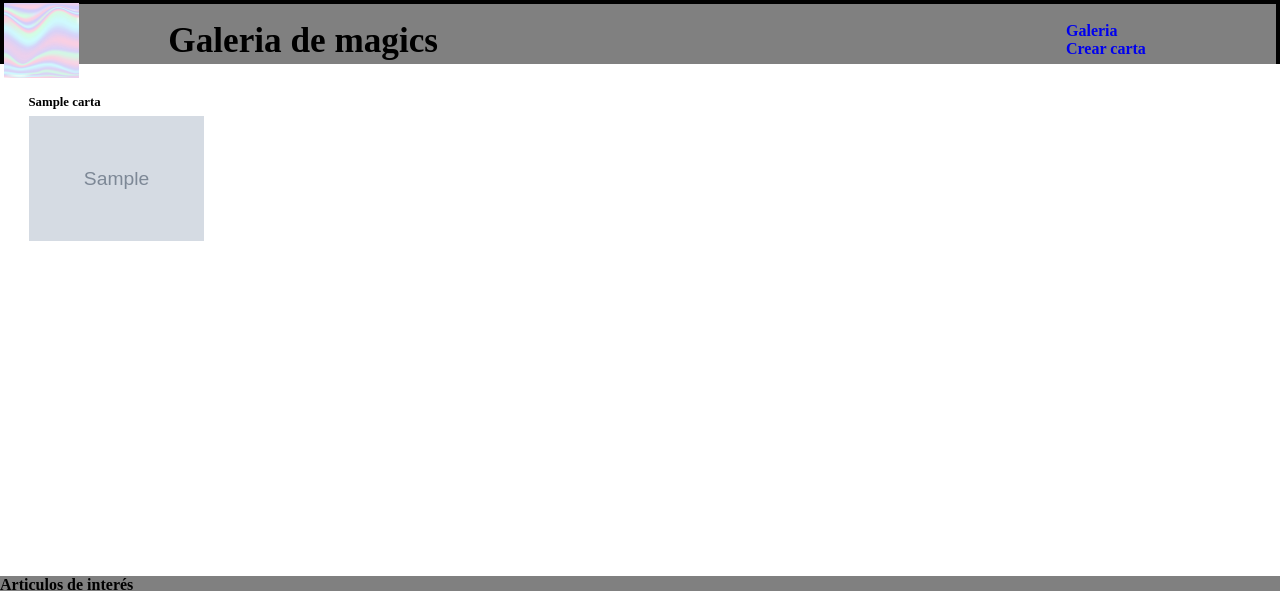
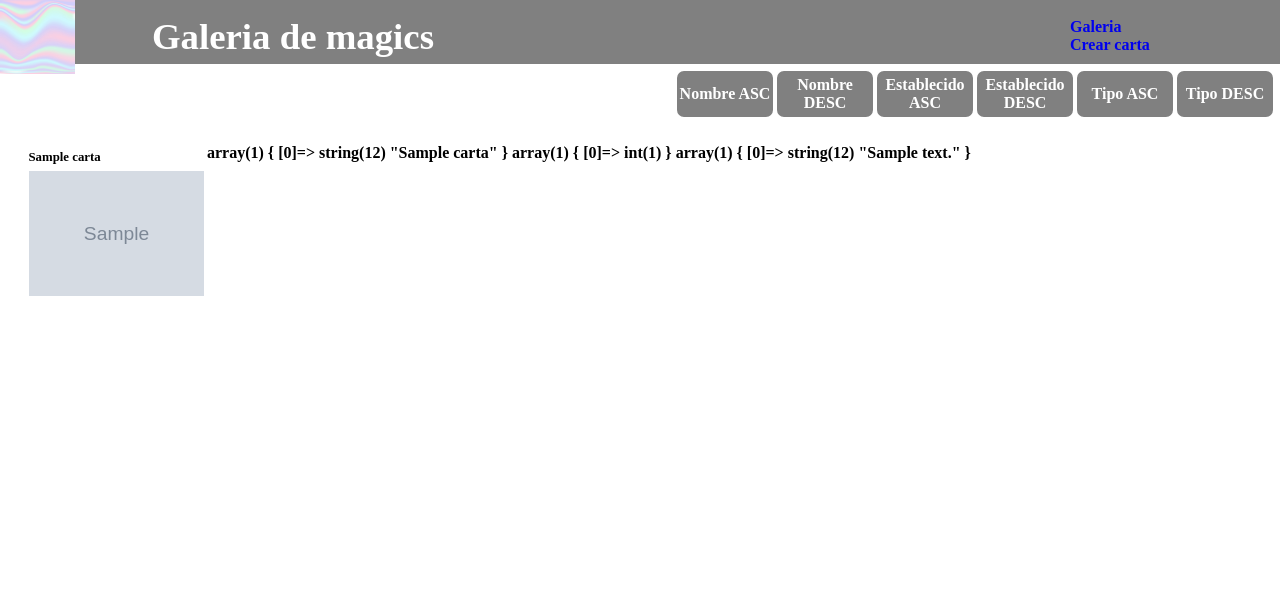
Before and after one commit to moimu/pr_cartasMagics, a PHP site: page / in a window 1280 px wide. Shown: the top 591 px of the page. Run offline with PHP 8.4, Linux system fonts and the light colour scheme; tables that the repository leaves empty hold one stand-in row (values such as "Sample post"); grey boxes marked "Sample" are stand-in pictures.

Commit message:
javascript arrays ordenar segun requerimientos

```diff
--- a/apli/cartaClass.php
+++ b/apli/cartaClass.php
@@ -181,13 +181,13 @@ class Carta {
     }
     public function thumbnail(){
         echo "
-            <section class=thumbnail id={$this-> idcarta}>
+            <section class=thumbnail id={$this-> idcarta} name={$this->nombre} tipo={$this->tipo}>
 
                 <header class=headerthumbnail>
-                    <h1> {$this-> nombre} </h1>
+                    <h1> {$this->nombre} </h1>
                  </header>
                 <main>
-                    <img class=imgthumbnail src={$this-> img} alt={$this-> nombre}>
+                    <img class=imgthumbnail src={$this->img} alt={$this->nombre}>
                 </main>
 
             </section>
--- a/apli/cartas.php
+++ b/apli/cartas.php
@@ -37,6 +37,10 @@ while($sentencia->fetch()){
     $cartas[] = new Carta($idcarta, $nombre ,$fondo, $shiny, $mana1 , $cantmana1 ,$mana2,
     $cantmana2, $cantmanainc, $img ,$tipo, $tipoespecifico , $expansion ,$habilidad,
     $imgtierra, $textambiente, $fuerza ,$resistencia, $artista , $numcoleccion, $colorbase);
+
+    $ordennombre[] = $nombre;
+    $ordenidcarta[] = $idcarta;
+    $ordentipo[] = $tipo;
 }
 
 // var_dump($cartas);
--- a/apli/css/styles1.css
+++ b/apli/css/styles1.css
@@ -22,7 +22,7 @@
     text-decoration: none;
 }
 
-/* maquetación html index */
+/* maquetación principal index */
 
 .indexheader{
     height:8vh;
@@ -31,7 +31,6 @@
 .logoymenu{
     display: flex;
     justify-content: space-between;
-    border: 4px solid black;
 }
 .logoymenu>header{
     display:flex;
@@ -41,7 +40,8 @@
     height: 73px;
 }
 .logoymenu>header>h1{
-    font-size: 2.2rem;
+    font-size: 2.3rem;
+    color:white;
 }
 .imglogo{
     height: 75px;
@@ -76,6 +76,29 @@
     width:100vw;
 
     bottom:0;
+}
+
+/* maquetación botones */
+
+.seccionbotones{
+    width:100%;
+    height: 50px;
+}
+.seccionbotones>nav{
+
+    height: 50px;
+    margin: 5px;
+    display:flex;
+    justify-content: flex-end;
+}
+.button{
+    font-size: 1rem;
+    color: white;
+    width: 100px;
+    height: 50px;
+    background-color: grey;
+    border: 2px solid white;
+    border-radius: 9px;
 }
 
 
--- a/apli/index.php
+++ b/apli/index.php
@@ -26,6 +26,16 @@
                 </main>
             </section>
     </header>
+    <section class="seccionbotones">
+        <nav>
+            <button class="button nomAsc">Nombre ASC</button>
+            <button class="button nomDesc">Nombre DESC</button>
+            <button class="button estAsc">Establecido ASC</button>
+            <button class="button estDesc">Establecido DESC</button>
+            <button class="button tipoAsc">Tipo ASC</button>
+            <button class="button tipoDesc">Tipo DESC</button>
+        </nav>
+    </section>
     <main class="indexmain">
 
         <?php
@@ -36,6 +46,14 @@
                 $valor->thumbnail();
                 $valor->imprime();
             }
+
+            $ordennombre;
+            $ordenidcarta;
+            $ordentipo;
+
+            var_dump($ordennombre);
+            var_dump($ordenidcarta);
+            var_dump($ordentipo);
 
 
         ?>
--- a/apli/js/script.js
+++ b/apli/js/script.js
@@ -62,3 +62,34 @@ cartas.forEach( function(carta){
     } );
 
 });
+
+/**
+ * ordenación por nombre
+ *
+ * recorro todos los thumnail y obtengo su atributo
+ * name que corresponde a nombre de la carta magic,
+ * y su atributo tipo que corresponde al tipo de la carta
+ * los ordeno en su vector contenedor.
+ *
+ * ordenEstablecidoAsc orden natural BD
+ * ordenEstablecidoDesc invertida
+ * ordenAlfabeticoAsc orden natural BD ordenado alfabeticamente
+ * ordenAlfabeticoDesc invertida
+ * ordenTipoAsc orden alfabetico Asc por tipo de carta
+ * ordenTipoDesc invertida
+ */
+const names = [];
+const tipos= [];
+let cont = 0;
+thumbnail.forEach( function(thumb){
+
+    names[cont] = thumb.getAttribute("name");
+    tipos[cont] = thumb.getAttribute("tipo");
+    cont++;
+});
+const ordenEstablecidoAsc = [...names];
+const ordenEstablecidoDesc = [...names].reverse();
+const ordenAlfabeticoAsc = names.sort();
+const ordenAlfabeticoDesc = [...ordenAlfabeticoAsc].reverse();
+const ordenTipoAsc = tipos.sort();
+const ordenTipoDesc = [...tipos].reverse();
```
